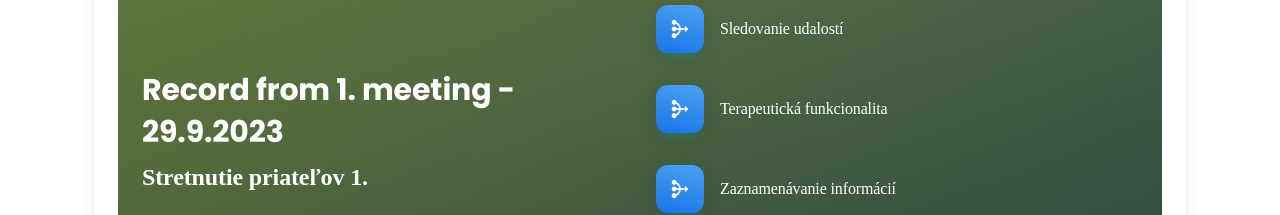
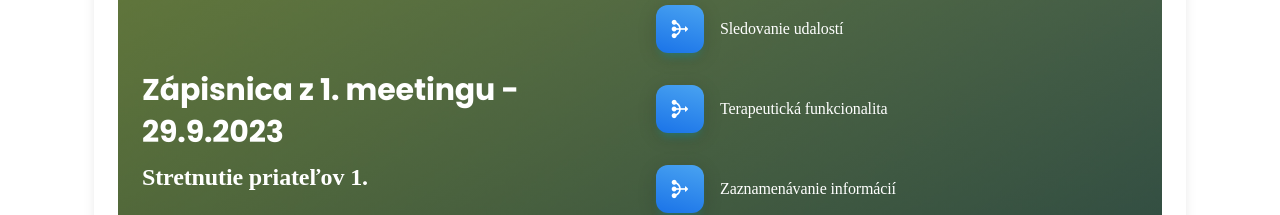
Before and after one commit to TP2023-T24-PEACE/timova-stranka, a React (Create React App) app: page /meetings/meeting1 in a window 1280 px wide. Shown: the part 577-792 px from the top of the page. Built offline with nearby package versions, Linux system fonts and the light colour scheme.

Commit message:
Added custom scripts to make deployment more accessible

```diff
--- a/package.json
+++ b/package.json
@@ -1,11 +1,11 @@
 {
+  "homepage": "https://tp2023-t24-peace.github.io",
   "name": "material-kit-2-react",
   "version": "2.1.0",
   "private": true,
   "author": "Creative Tim",
   "license": "See license in https://www.creative-tim.com/license",
   "description": "React version of Material Kit 2 by Creative Tim",
-  "homepage": "https://demos.creative-tim.com/material-kit-react/#/",
   "bugs": {
     "url": "https://github.com/creativetimofficial/ct-material-kit-react/issues"
   },
@@ -38,6 +38,8 @@
   },
   "scripts": {
     "start": "react-scripts start",
+    "predeploy": "npm run build",
+    "deploy": "gh-pages -d build",
     "build": "react-scripts build",
     "test": "react-scripts test",
     "eject": "react-scripts eject",
@@ -70,6 +72,7 @@
     "eslint-plugin-prettier": "4.2.1",
     "eslint-plugin-react": "7.32.2",
     "eslint-plugin-react-hooks": "4.6.0",
+    "gh-pages": "^6.0.0",
     "prettier": "2.8.7"
   }
 }
--- a/src/layouts/sections/page-sections/featuers/components/FeaturesOne/index.js
+++ b/src/layouts/sections/page-sections/featuers/components/FeaturesOne/index.js
@@ -43,7 +43,7 @@ function FeaturesOne() {
         <Grid container alignItems="center">
           <Grid item xs={12} lg={5}>
             <MKTypography variant="h3" my={1} color="white">
-              Record from 1. meeting - 29.9.2023
+              Zápisnica z 1. meetingu - 29.9.2023
             </MKTypography>
             <MKTypography variant="h4" color="white" mb={3}>
               Stretnutie priateľov 1.
```
